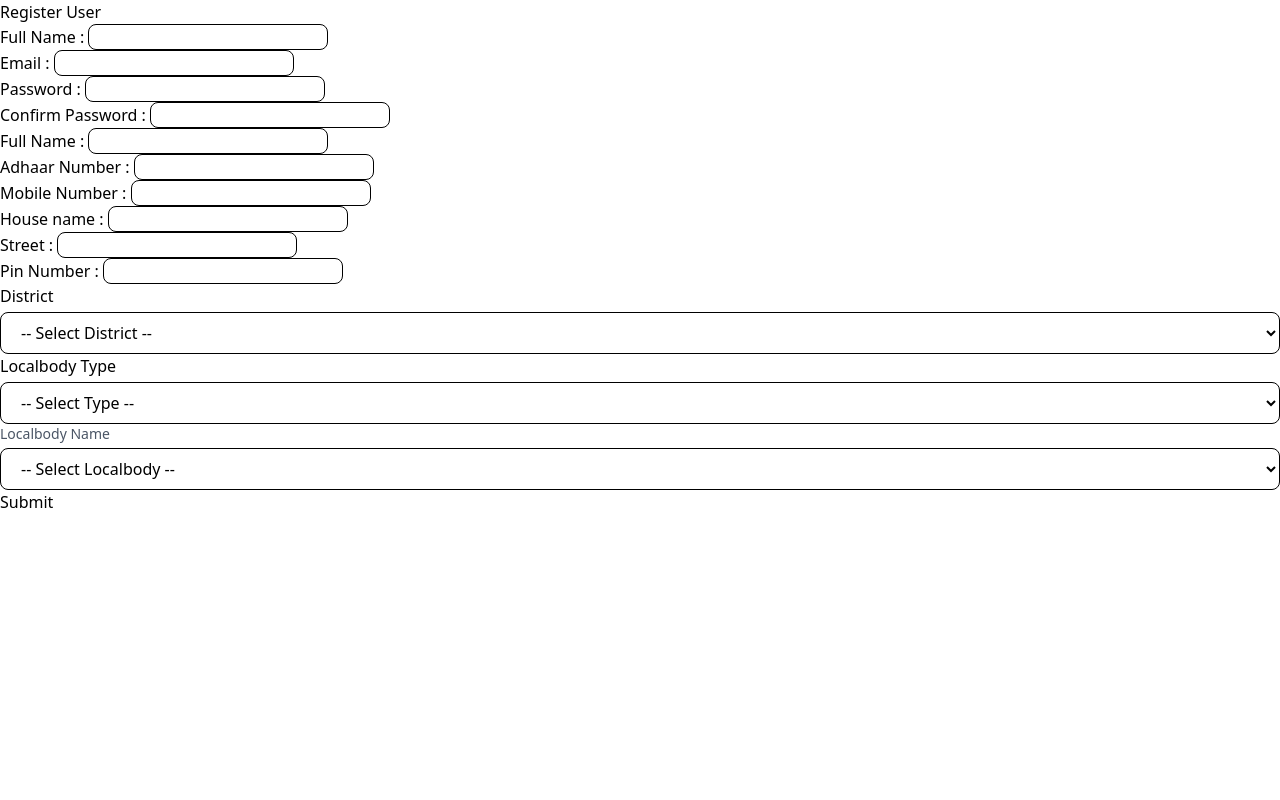
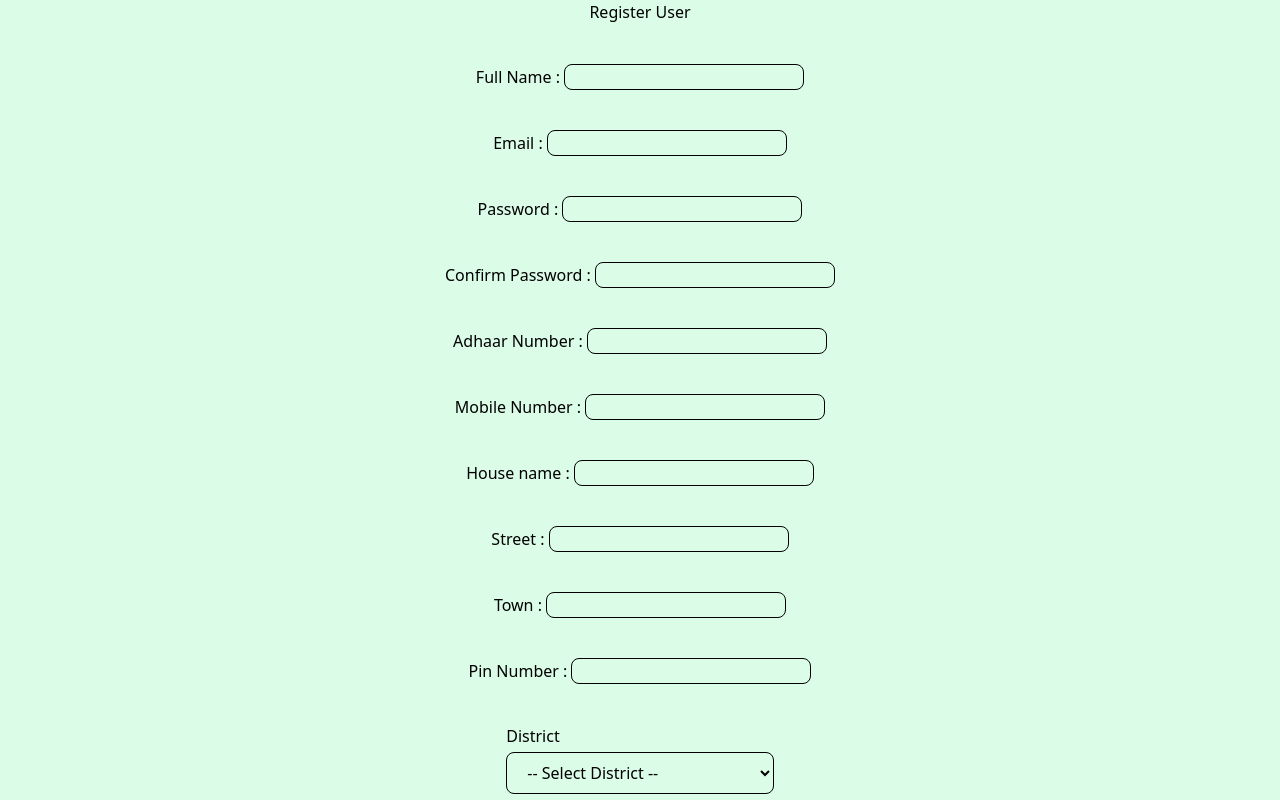
Before and after one commit to abhayminer01/Clean-It-Waste-Management-System, a React (Vite) app in the folder client/: page /register in a window 1280 px wide. Shown: the top 800 px of the page. Built offline with nearby package versions, Linux system fonts and the light colour scheme.

Commit message:
user registration

```diff
--- a/client/src/pages/LoginPage.jsx
+++ b/client/src/pages/LoginPage.jsx
@@ -15,7 +15,7 @@ export default function LoginPage() {
         const res = await userLogin(payload);
 
         if (res?.success) {
-            navigate("/dashboard");
+            navigate("/home");
         } else {
             alert(res?.message || "Login failed!");
         }
--- a/client/src/pages/RegisterPage.jsx
+++ b/client/src/pages/RegisterPage.jsx
@@ -1,11 +1,15 @@
 import React, { useEffect, useState } from 'react'
+import { useNavigate } from 'react-router-dom';
 import localbodyData from "../services/localbody.json";
+import { userRegistration } from '../services/auth-api';
 
 export default function RegisterPage() {
     const [district, setDistrict] = useState("");
     const [localbodyType, setLocalbodyType] = useState("");
     const [localbodyOptions, setLocalbodyOptions] = useState([]);
     const districts = Object.keys(localbodyData);
+
+    const navigate = useNavigate();
 
     useEffect(() => {
       if (district && localbodyType) {
@@ -16,9 +20,39 @@ export default function RegisterPage() {
       }
     }, [district, localbodyType]);
 
+    const handleForm = async (e) => {
+      e.preventDefault();
+
+      const housename = e.target.house.value;
+      const street = e.target.street.value;
+      const town = e.target.town.value;
+      const pin = e.target.pin.value;
+      const address = `${housename},${street},${town} PIN:${pin}`;
+
+      const payload = {
+        full_name : e.target.name.value,
+        email : e.target.email.value,
+        password : e.target.password.value,
+        adhaar : e.target.adhaar.value,
+        mobile_number : e.target.mobile.value,
+        address : address,
+        district : e.target.district.value,
+        localbody_type : e.target.localbodytype.value,
+        localbody_name : e.target.localbodyname.value
+      };
+
+      const res = await userRegistration(payload);
+
+      if (res?.success) {
+          navigate("/home");
+      } else {
+          alert(res?.message || "Failed to Register!");
+      }
+    }
+
   return (
     <div>
-        <form>
+        <form onSubmit={handleForm} className='flex flex-col gap-10 items-center bg-green-100'>
             <h1>Register User</h1>
             <div>
               <label>Full Name : </label>
@@ -37,10 +71,6 @@ export default function RegisterPage() {
                 <input name='confirm' className='border rounded-lg w-60' type="password" />
             </div>
             <div>
-                <label>Full Name : </label>
-                <input name='name' className='border rounded-lg w-60' type="text" />
-            </div>
-            <div>
                 <label>Adhaar Number : </label>
                 <input name='adhaar' className='border rounded-lg w-60' type="number" />
             </div>
@@ -55,6 +85,10 @@ export default function RegisterPage() {
             <div>
                 <label>Street : </label>
                 <input name='street' className='border rounded-lg w-60' type="text" />
+            </div>
+            <div>
+                <label>Town : </label>
+                <input name='town' className='border rounded-lg w-60' type="text" />
             </div>
             <div>
                 <label>Pin Number : </label>
@@ -87,7 +121,7 @@ export default function RegisterPage() {
               Localbody Type
             </label>
             <select
-              name="localbodyType"
+              name="localbodytype"
               value={localbodyType}
               onChange={(e) => setLocalbodyType(e.target.value)}
               className="w-full px-4 py-2 mt-1 border rounded-lg"
@@ -116,7 +150,7 @@ export default function RegisterPage() {
               Localbody Name
             </label>
             <select
-              name="localbodyName"
+              name="localbodyname"
               className="w-full px-4 py-2 mt-1 border rounded-lg"
               required
               disabled={!localbodyType}
@@ -129,6 +163,7 @@ export default function RegisterPage() {
               ))}
             </select>
           </div>
+          <p>Already have an account? <span onClick={() => navigate('/login')} className='text-green-600 cursor-pointer'>Login</span></p>
           <input type="submit"/>
         </form>
     </div>
--- a/client/src/services/auth-api.js
+++ b/client/src/services/auth-api.js
@@ -8,10 +8,23 @@ export const userLogin = async (payload) => {
             withCredentials : true
         });
         const res = req.data;
-        console.log(res);
         return res;
     } catch (error) {
         console.log(error);
         return error.response?.data;
     }
 }
+
+
+export const userRegistration = async (payload) => {
+    try {
+        const req = await axios.post(`${BASE_URL}/auth/register`, payload, {
+            withCredentials : true
+        });
+        const res = req.data;
+        return res;
+    } catch (error) {
+        console.log(error);
+        return error.response?.data;
+    }
+}
```
Also changed, not shown: 1 other file (tests, documents, lock files or other folders). Lines whose indentation alone changed are shown as unchanged.
